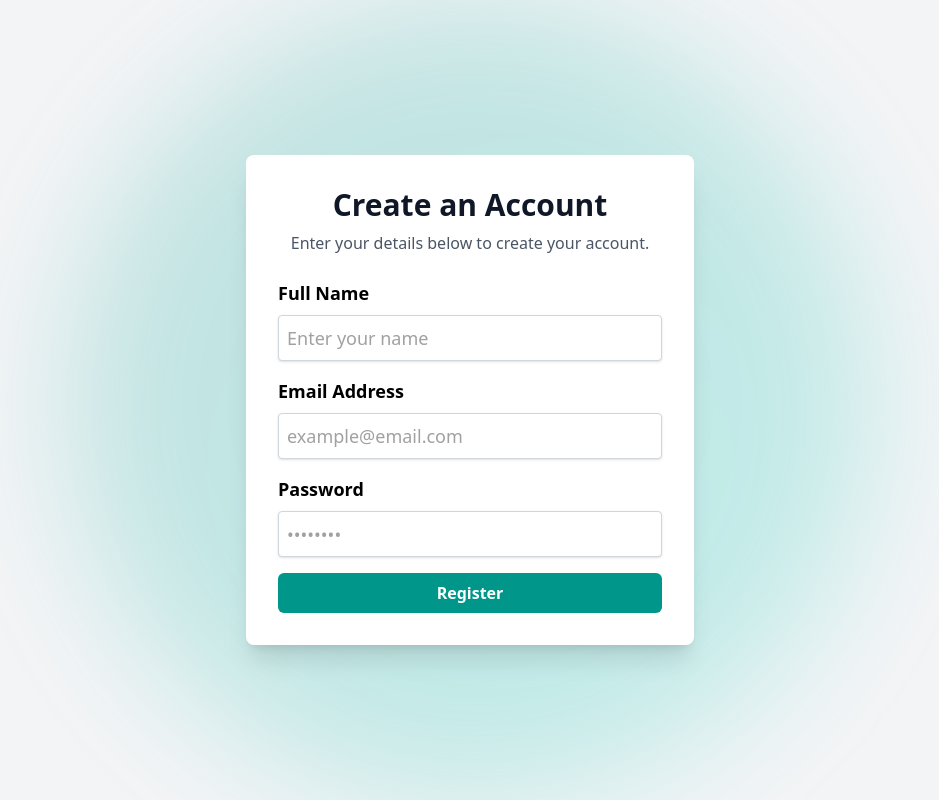
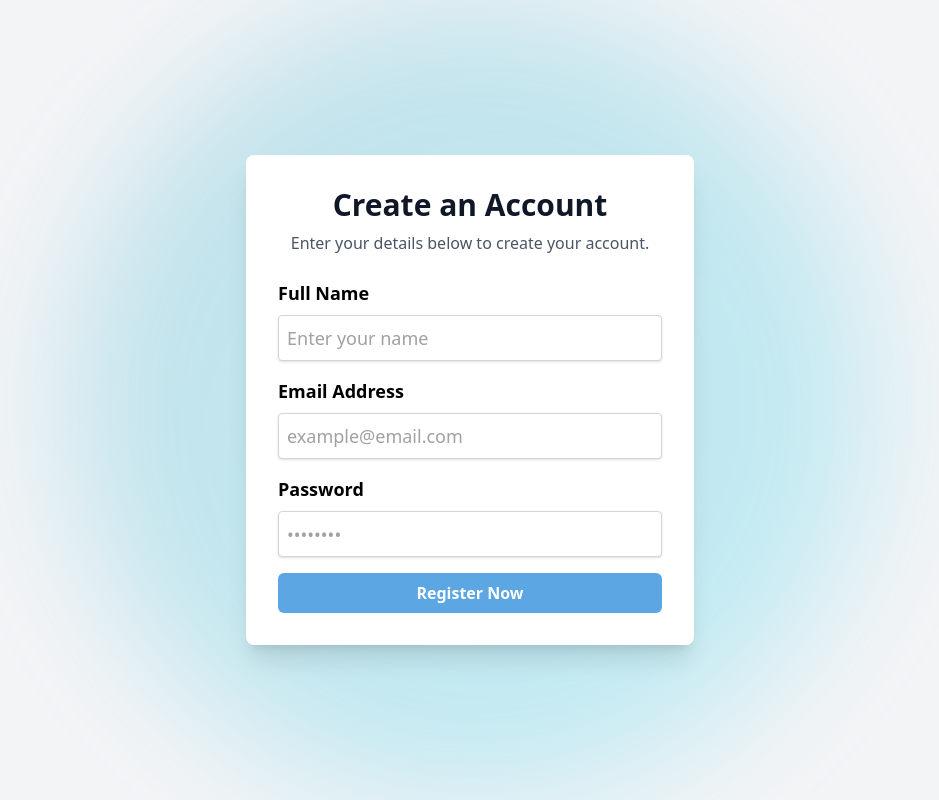
Before and after one commit to ursolom/nextjs-starter-kit-dashboard, a Next.js app: page /auth/register in a window 1280 px wide. Shown: the whole page, without its empty margins (170-1109 px from the left). Built offline with nearby package versions, Linux system fonts and the light colour scheme.

Commit message:
fix  and edit styles

```diff
--- a/src/app/auth/register/page.tsx
+++ b/src/app/auth/register/page.tsx
@@ -1,12 +1,13 @@
 "use client";
 
 import { registerAction } from "@/actions/auth";
+import Button from "@/components/ui/Button";
 import { Input } from "@/components/ui/Input";
 import { ValidationErrors } from "@/types";
 import { useActionState } from "react";
 
 export type TState = {
-    message?: string | undefined;
+    message?: string;
     error?: ValidationErrors;
     status?: number | null;
     formData?: FormData | null;
@@ -20,14 +21,14 @@ const initialState: TState = {
 };
 
 export default function RegisterPage() {
-    const [state, action] = useActionState(registerAction, initialState);
+    const [state, action, loading] = useActionState(registerAction, initialState);
     const { error, formData } = state;
 
     return (
         <div className="relative flex items-center justify-center min-h-screen bg-gray-100 dark:bg-neutral-900 overflow-hidden">
-            {/* spotlight */}
+            {/* Spotlight */}
             <div className="absolute inset-0 flex items-center justify-center">
-                <div className="w-[800px] h-[800px] bg-gradient-to-br from-teal-600 to-teal-400 opacity-20 blur-3xl rounded-full"></div>
+                <div className="w-[800px] h-[800px] bg-gradient-to-br from-cyan-600 to-cyan-400 opacity-20 blur-3xl rounded-full"></div>
             </div>
 
             {/* Register Card */}
@@ -65,17 +66,9 @@ export default function RegisterPage() {
                         error={error}
                         defaultValue={formData?.get("password") as string}
                     />
-
-                    {error?.general && (
-                        <p className="text-red-600 text-sm font-medium">{error.general}</p>
-                    )}
-
-                    <button
-                        type="submit"
-                        className="w-full bg-teal-600 hover:bg-teal-700 text-white font-semibold py-2 px-4 rounded-md transition-all"
-                    >
-                        Register
-                    </button>
+                    <Button loading={loading}>
+                        Register Now
+                    </Button>
                 </form>
             </div>
         </div>
--- a/src/app/globals.css
+++ b/src/app/globals.css
@@ -1 +1,5 @@
 @import "tailwindcss";
+
+@theme {
+    --color-primary: #3490dc;
+}
--- /dev/null
+++ b/src/components/ui/Button.tsx
@@ -0,0 +1,20 @@
+import { ButtonHTMLAttributes } from "react";
+import { Loading } from "./Loading";
+
+interface ButtonProps extends ButtonHTMLAttributes<HTMLButtonElement> {
+    children: React.ReactNode;
+    loading?: boolean;
+}
+
+export default function Button({ children, loading = false, ...props }: ButtonProps) {
+    return (
+        <button
+            {...props}
+            disabled={loading || props.disabled}
+            className={`w-full flex items-center justify-center gap-2 bg-primary/80 cursor-pointer hover:bg-primary text-white font-semibold py-2 px-4 rounded-md transition-all disabled:opacity-50 disabled:cursor-not-allowed ${props.className || ""}`}
+            style={{ minHeight: "40px", minWidth: "140px" }}
+        >
+            {loading ? <Loading /> : children}
+        </button>
+    );
+}
--- /dev/null
+++ b/src/components/ui/Loading.tsx
@@ -0,0 +1,5 @@
+export function Loading() {
+    return (
+        <div className="w-5 h-5 border-2 border-white border-t-transparent rounded-full animate-spin flex-shrink-0"></div>
+    );
+}
```
Also changed, not shown: 1 other file (tests, documents, lock files or other folders).
